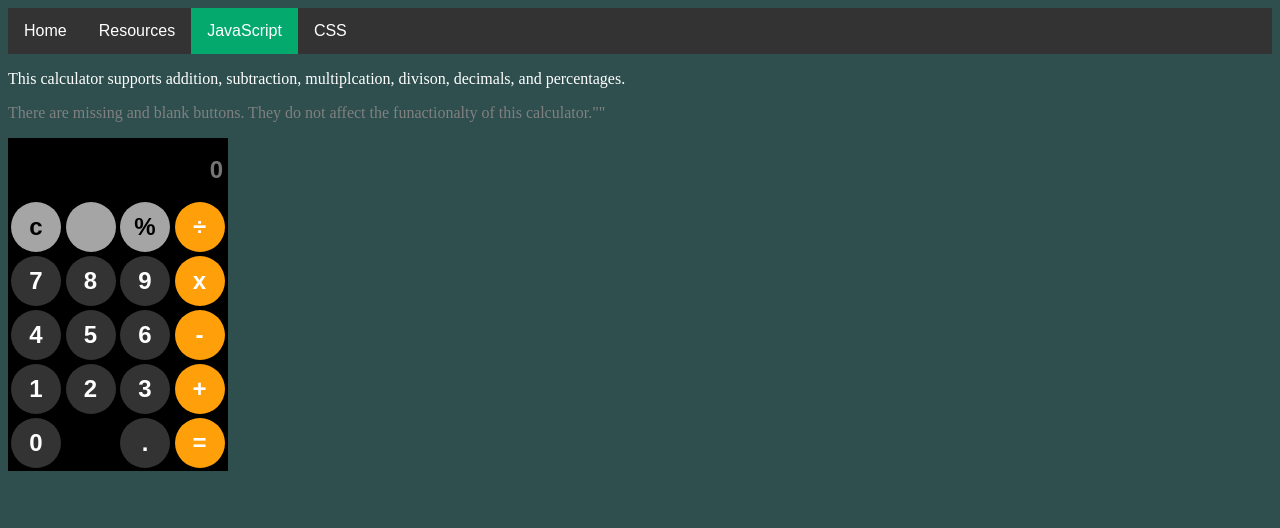
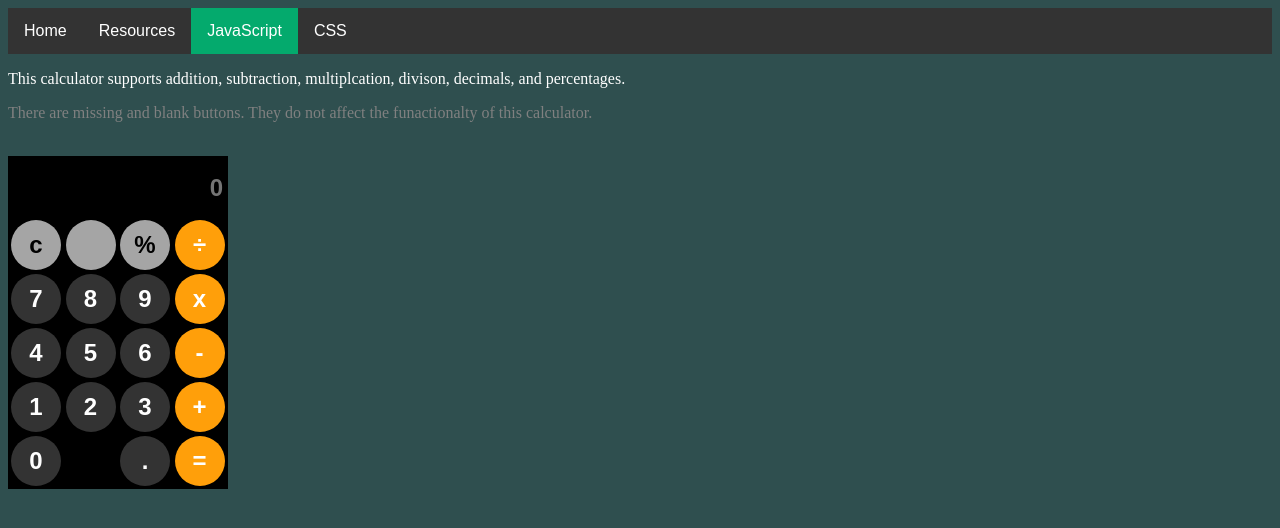
Before and after one commit to AJ0148/home, a plain HTML site: page js/jscalculator.html in a window 1280 px wide. Drawn offline with nearby package versions, Linux system fonts and the light colour scheme; files that its build step writes are made by us from their sources; files whose address does not match are found by name.

Commit message:
fixed missing closing bracket

```diff
--- a/js/jscalculator.html
+++ b/js/jscalculator.html
@@ -52,7 +52,8 @@
     This calculator supports addition, subtraction, multiplcation, divison, decimals, and percentages.
 </p>
 <p class="info2">
-    There are missing and blank buttons. They do not affect the funactionalty of this calculator.""
+    There are missing and blank buttons. They do not affect the funactionalty of this calculator.
+</p>
     <br>
 <table id="calcu">
     <tr>
```
